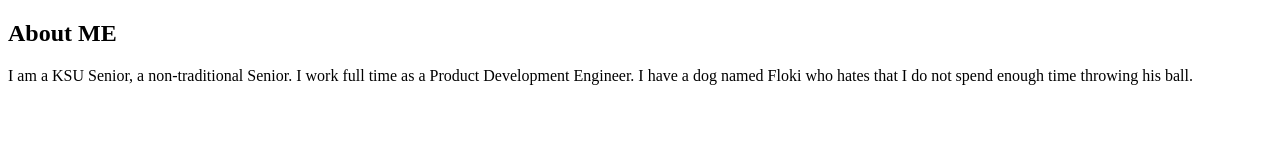
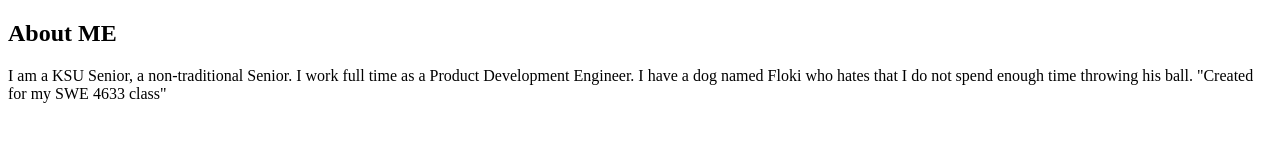
Before and after one commit to Chynes1/my-first-static-web-app, a plain HTML site: page src/Bio.html in a window 1280 px wide. Drawn offline with Linux system fonts and the light colour scheme.

Commit message:
Update Bio.html

```diff
--- a/src/Bio.html
+++ b/src/Bio.html
@@ -10,7 +10,7 @@
 
 I am a KSU Senior, a non-traditional Senior.  I work full time as a Product Development Engineer.
 
-I have a dog named Floki who hates that I do not spend enough time throwing his ball.
+I have a dog named Floki who hates that I do not spend enough time throwing his ball.  "Created for my SWE 4633 class"
 
 </body>
 </html>
```
